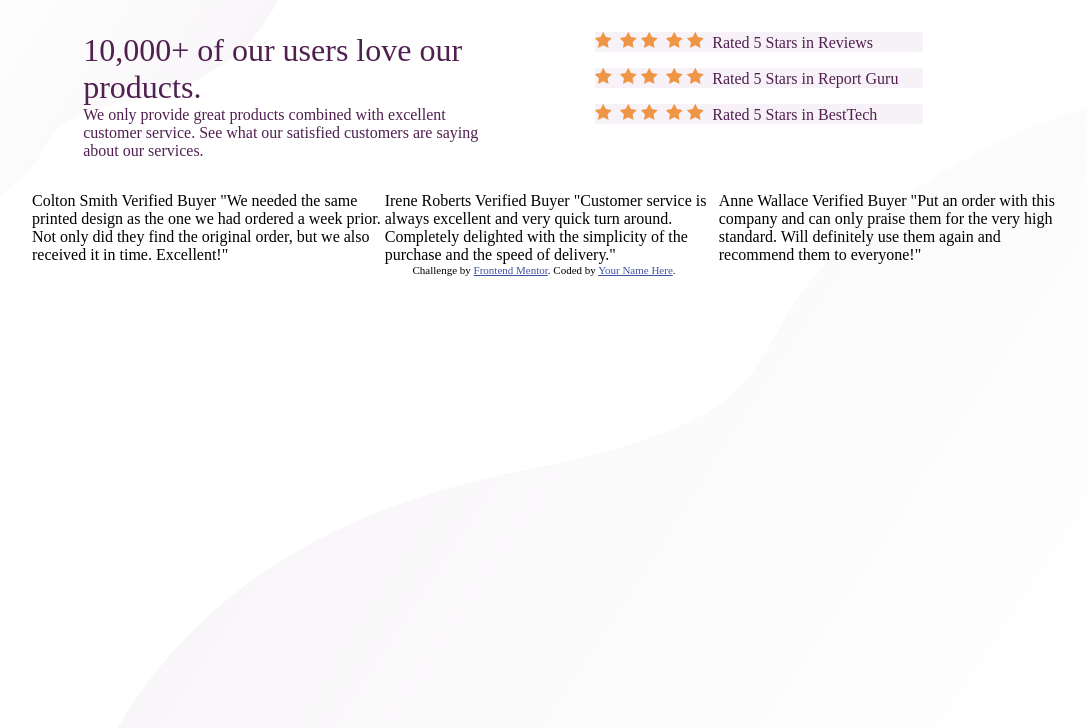
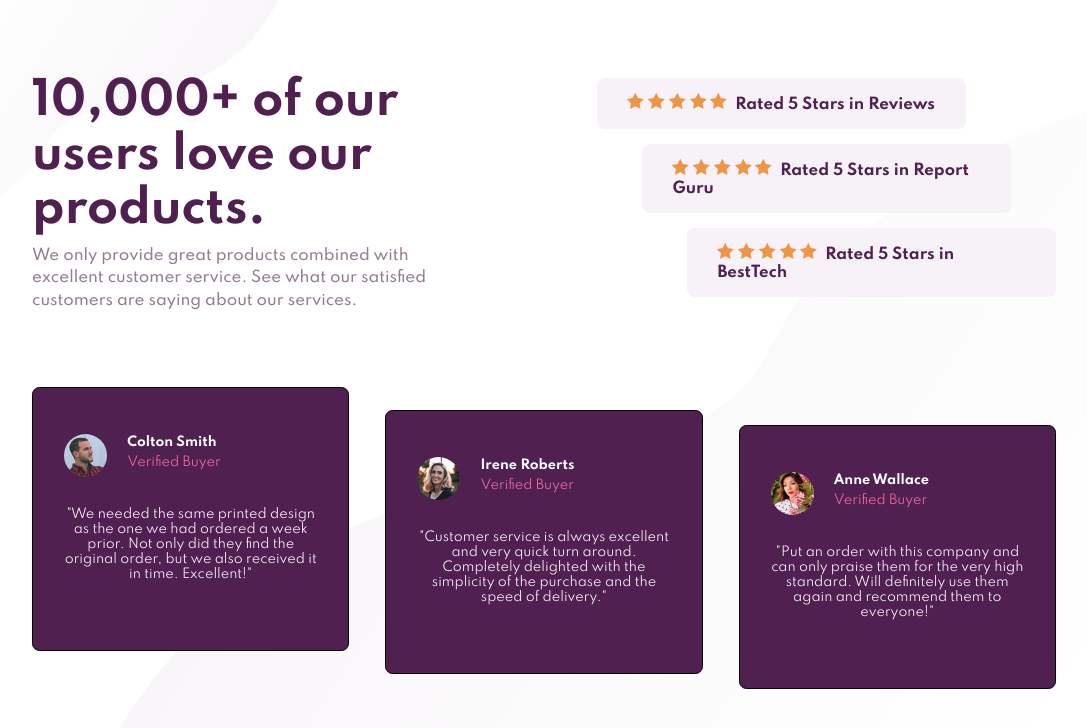
Before and after one commit to jlee1546/social-proof, a plain HTML site: page index.html in a window 1280 px wide. Shown: the whole page, without its empty margins (96-1183 px from the left). Drawn offline with Linux system fonts and the light colour scheme.

Commit message:
Cmitting most recent work to style and html files

```diff
--- a/index.html
+++ b/index.html
@@ -6,6 +6,8 @@
     <!-- displays site properly based on user's device -->
     <link rel="stylesheet" href="reset.css">
     <link rel="stylesheet" href="styles.css">
+    <link rel="preconnect" href="https://fonts.gstatic.com">
+    <link href="https://fonts.googleapis.com/css2?family=Spartan:wght@400;500;700&display=swap" rel="stylesheet">
 
     <link
       rel="icon"
@@ -17,15 +19,9 @@
     <title>Frontend Mentor | Social proof section</title>
 
     <!-- Feel free to remove these styles or customise in your own stylesheet 👍 -->
-    <style>
-      .attribution {
-        font-size: 11px;
-        text-align: center;
-      }
-      .attribution a {
-        color: hsl(228, 45%, 44%);
-      }
-    </style>
+
+
+
   </head>
   <body>
     <div class="flex-container1">
@@ -38,49 +34,39 @@
       </div>
 
       <div class="stars">
-        <div class="ratings first-rating"><img src="images/icon-star.svg" alt="">
-          <img src="images/icon-star.svg" alt=""><img src="images/icon-star.svg" alt="">
-          <img src="images/icon-star.svg" alt=""><img src="images/icon-star.svg" alt="">
+        <div class="ratings first-rating"><img src="images/icon-star.svg" alt=""><img src="images/icon-star.svg" alt=""><img src="images/icon-star.svg" alt=""><img src="images/icon-star.svg" alt=""><img src="images/icon-star.svg" alt="">
           <span class="magenta">Rated 5 Stars in Reviews</span></div>
-        <div class="ratings second-rating"><img src="images/icon-star.svg" alt="">
-          <img src="images/icon-star.svg" alt=""><img src="images/icon-star.svg" alt="">
-          <img src="images/icon-star.svg" alt=""><img src="images/icon-star.svg" alt="">
+        <div class="ratings second-rating"><img src="images/icon-star.svg" alt=""><img src="images/icon-star.svg" alt=""><img src="images/icon-star.svg" alt=""><img src="images/icon-star.svg" alt=""><img src="images/icon-star.svg" alt="">
           <span class="magenta">Rated 5 Stars in Report Guru</span></div>
-        <div class="ratings third-rating"><img src="images/icon-star.svg" alt="">
-          <img src="images/icon-star.svg" alt=""><img src="images/icon-star.svg" alt="">
-          <img src="images/icon-star.svg" alt=""><img src="images/icon-star.svg" alt="">
+        <div class="ratings third-rating"><img src="images/icon-star.svg" alt=""><img src="images/icon-star.svg" alt=""><img src="images/icon-star.svg" alt=""><img src="images/icon-star.svg" alt=""><img src="images/icon-star.svg" alt="">
           <span class="magenta">Rated 5 Stars in BestTech</span></div>
       </div>
 
     </div>
 
   <div class="flex-container2">
-    <div class="reviews">Colton Smith
-    Verified Buyer
-    "We needed the same printed design as the one we had ordered a week prior.
+    <div class="reviews colton"><img src="images/image-colton.jpg" alt=""><span class="name">Colton Smith</span></br>
+    <span class="buyer">Verified Buyer</span><br><br>
+    <p>"We needed the same printed design as the one we had ordered a week prior.
     Not only did they find the original order, but we also received it in time.
-    Excellent!"
+    Excellent!"</p>
     </div>
 
-    <div class="reviews">Irene Roberts
-    Verified Buyer
-    "Customer service is always excellent and very quick turn around. Completely
-    delighted with the simplicity of the purchase and the speed of delivery."
+    <div class="reviews irene"><img src="images/image-irene.jpg" alt=""><span class="name">Irene Roberts</span></br>
+    <span class="buyer">Verified Buyer</span><br><br>
+    <p>"Customer service is always excellent and very quick turn around. Completely
+    delighted with the simplicity of the purchase and the speed of delivery."</p>
     </div>
 
-    <div class="reviews">Anne Wallace
-    Verified Buyer
-    "Put an order with this company and can only praise them for the very high
-    standard. Will definitely use them again and recommend them to everyone!"
+    <div class="reviews anne"><img src="images/image-anne.jpg" alt=""><span class="name">Anne Wallace</span><br>
+    <span class="buyer">Verified Buyer</span><br><br>
+    <p>"Put an order with this company and can only praise them for the very high
+    standard. Will definitely use them again and recommend them to everyone!"</p>
     </div>
 
   </div>
 
-    <div class="attribution">
-      Challenge by
-      <a href="https://www.frontendmentor.io?ref=challenge" target="_blank"
-        >Frontend Mentor</a
-      >. Coded by <a href="#">Your Name Here</a>.
-    </div>
+
+
   </body>
 </html>
--- a/styles.css
+++ b/styles.css
@@ -1,56 +1,143 @@
 html {
-    font-size: 16px;
+    font-size: 15px;
 }
 body {
-    background-image: url(images/bg-pattern-top-mobile.svg), url(images/bg-pattern-bottom-desktop.svg);
+    background-image:  url(images/bg-pattern-top-mobile.svg),url(images/bg-pattern-bottom-desktop.svg);
     background-repeat: no-repeat, no-repeat;
-    background-position: top left, top 90px right 0px;
+    background-position:top left, right bottom -80px;
+
+    font-family: 'Spartan', sans-serif;
 
 }
 .flex-container1 {
     width: 80%;
     display: flex;
-    margin: 2rem auto;
-    justify-content: space-around;
+
+    margin: 5rem auto 5rem auto;
+    justify-content:space-between;
+    align-items: flex-end;
+
+
+
 
 }
 .intro {
     width: 40%;
 }
-.intro h1,p {
+.intro h1 {
     color:  hsl(300, 43%, 22%);
+    font-size: 3rem;
+    font-weight: 900;
+}
+.intro p {
+    color: hsl(303, 10%, 53%);
+    margin-top: .5rem;
+    font-size: 1em;
+    font-weight: 500;
+    line-height: 150%;
+
+
 }
 .stars {
-    width: 40%;
+    width: 60%;
+
+
 }
 
-.stars {
+.stars img {
 
+    margin-right: .25rem;
 }
 .ratings {
     background-color: hsl(300, 24%, 96%);
     margin-bottom: 1rem;
-    width: 80%;
-}
-.first-rating {
+    width: 60%;
+    border-radius: .5rem;
+    float: right;
+    color:hsl(300, 43%, 22%);
+    font-weight: 700;
 
 
 }
+.first-rating {
+    padding: 1em 2em;
+    margin-right: 6em;
+}
 .second-rating {
-
+    padding: 1em 2em;
+    margin-right: 3em;
 
 }
 .third-rating {
+    padding: 1em 2em;
 
 }
 .magenta {
-    color: hsl(300, 43%, 22%)
+    color: hsl(300, 43%, 22%);
+
 }
 .flex-container2 {
     width: 80%;
     display: flex;
     margin: 0 auto;
+    justify-content: space-between;
+    height: 20em;
+    align-items: flex-start;
+
 }
-img {
-    margin-right: .25rem;
+.reviews {
+    background-color:hsl(300, 43%, 22%);
+    color: hsl(0, 0%, 100%);
+    width: 31%;
+    border: 1px solid black;
+    border-radius: .5em;
+    min-height: 33vh;
+
+    padding: 3em 2em;
+    margin-bottom: 1em;
+
+
+
+
+
 }
+.reviews img {
+    border: 1px solid transparent;
+    border-radius: 50%;
+    float: left;
+    width: 3em;
+
+
+}
+.reviews p {
+    color:hsl(300, 24%, 96%);
+    font-size: .85rem;
+    font-weight: lighter;
+    margin-top: 1em;
+    text-align: center;
+    margin-bottom: 1em;
+}
+.name {
+    color: white;
+    font-weight: 700;
+    margin-left: 1.5em;
+    margin-bottom: .25em;
+    font-size: .85rem;
+    display: inline-block;
+}
+.buyer {
+    color: hsl(333, 80%, 67%);
+    font-weight: 400;
+    margin-left: 1.5em;
+    margin-bottom: .5em;
+    font-size: .85rem;
+    display: inline-block;
+}
+.irene {
+    margin-top: 1.5em;
+    margin-left: -1em;
+}
+.anne {
+    margin-top: 2.5em;
+    margin-left: -1em;
+}
```
